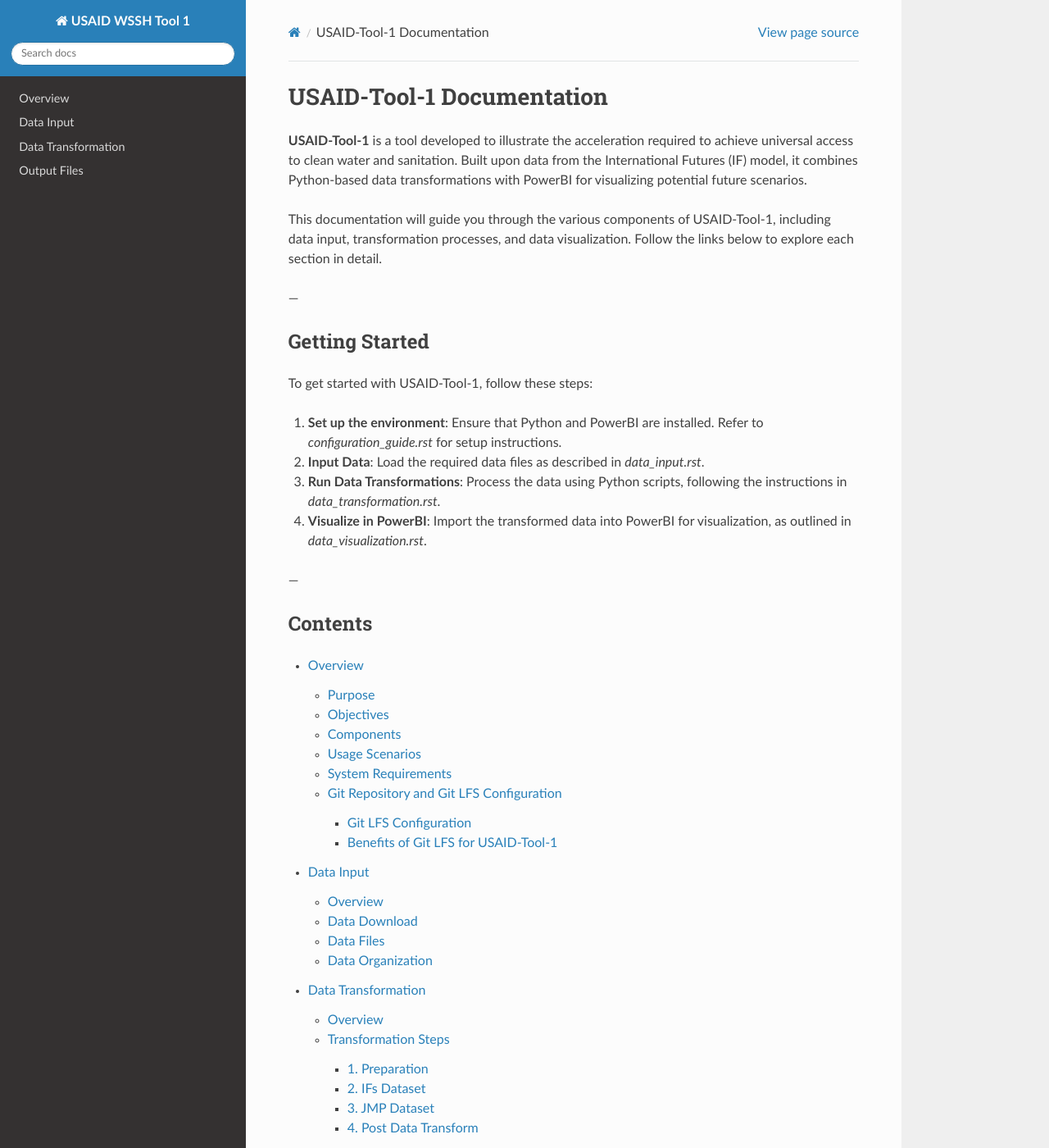
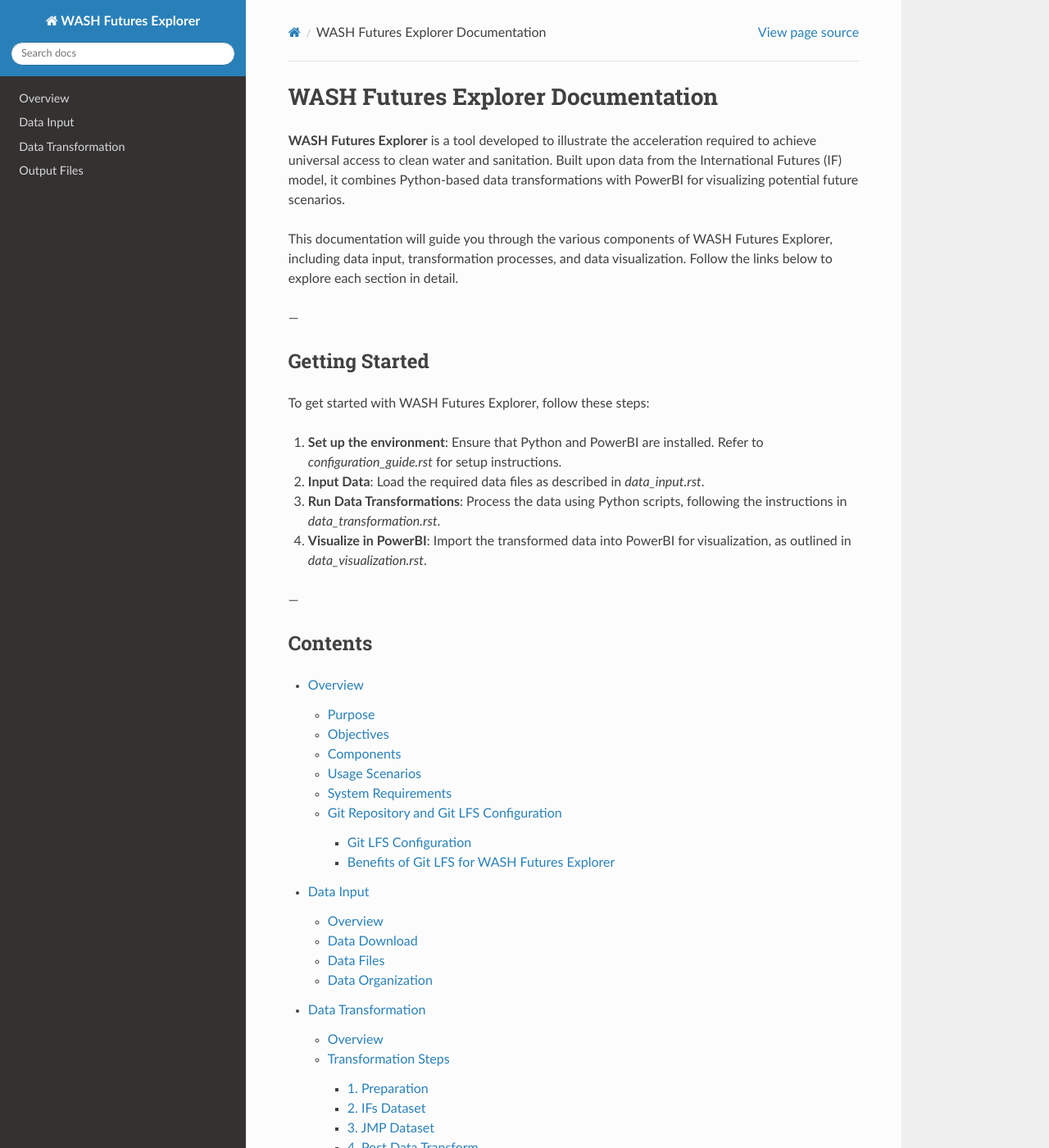
Before and after one commit to akvo/wash-futures-explorer, a Sphinx documentation site: the page built from docs/index.rst, in a window 1280 px wide and 1400 px high. Shown: the whole window at 82% size. Built offline with Sphinx 7.4.7 and the Read the Docs theme 3.1.0, drawn with Linux system fonts in a browser that asks for light colours; pages that are not in the unit, such as notebooks, are missing from menus; some of the changed text lies outside the part shown.

Commit message:
Update Read the Docs

```diff
--- a/docs/conf.py
+++ b/docs/conf.py
@@ -8,9 +8,9 @@
 # ones.
 extensions = []
 
-project = "USAID WSSH Tool 1"
+project = "WASH Futures Explorer"
 copyright = "2024, Akvo"
-author = "Deden Bangkit"
+author = "Akvo"
 
 extensions = [
     "sphinx_rtd_theme",
--- a/docs/data_input.rst
+++ b/docs/data_input.rst
@@ -5,7 +5,7 @@
 Overview
 ========
 
-The data for **USAID-Tool-1** is sourced from the **International Futures (IFs)** model, a free and open-source quantitative tool designed to help users think systematically about long-term global futures. Developed by the Frederick S. Pardee Center for International Futures, IFs is used by policymakers, researchers, and students worldwide to explore potential global trends, development goals, and targets. The IFs model offers insights into various indicators, including those relevant to water, sanitation, and hygiene (WASH) initiatives.
+The data for **WASH Futures Explorer** is sourced from the **International Futures (IFs)** model, a free and open-source quantitative tool designed to help users think systematically about long-term global futures. Developed by the Frederick S. Pardee Center for International Futures, IFs is used by policymakers, researchers, and students worldwide to explore potential global trends, development goals, and targets. The IFs model offers insights into various indicators, including those relevant to water, sanitation, and hygiene (WASH) initiatives.
 
 For more information about the IFs model, visit the `Pardee Wiki page <https://korbel.du.edu/pardee/content/download-ifs>`_.
 
@@ -25,7 +25,7 @@
 Data Files
 ==========
 
-The following files are included in **USAID-Tool-1** as primary data sources. Each file represents a different WASH or socio-economic indicator that will be used to analyze progress toward clean water and sanitation access:
+The following files are included in **WASH Futures Explorer** as primary data sources. Each file represents a different WASH or socio-economic indicator that will be used to analyze progress toward clean water and sanitation access:
 
 - **Deaths by Category of Cause - Millions (Diarrhea)**: `01. Deaths by Category of Cause - Millions (2nd Dimensions = Diarrhea).csv`
 - **Poverty Headcount (< $2.15 per Day)**: `06. Poverty Headcount less than $2.15 per Day, Log Normal - Millions.csv`
@@ -53,4 +53,4 @@
 
 ---
 
-Refer to the `data_transformation.rst` section for details on how these data files are processed and prepared for visualization within **USAID-Tool-1**.
+Refer to the `data_transformation.rst` section for details on how these data files are processed and prepared for visualization within **WASH Futures Explorer**.
--- a/docs/data_output.rst
+++ b/docs/data_output.rst
@@ -15,7 +15,7 @@
 
 .. code-block:: text
 
-    usaid-wssh-tool-1/output_data
+    wash-futures-explorer/output_data
     ├── key_actual_commitment.csv
     ├── key_commitment.csv
     ├── key_country.csv
--- a/docs/data_transformation.rst
+++ b/docs/data_transformation.rst
@@ -5,7 +5,7 @@
 Overview
 ========
 
-The data transformation for **USAID-Tool-1** is performed within a Jupyter Notebook, located in the `src` folder as `main.ipynb`. This notebook prepares the raw data for visualization by performing multiple transformation steps on the IFs and JMP datasets, which are essential for calculating progress rates and organizing WASH indicators.
+The data transformation for **WASH Futures Explorer** is performed within a Jupyter Notebook, located in the `src` folder as `main.ipynb`. This notebook prepares the raw data for visualization by performing multiple transformation steps on the IFs and JMP datasets, which are essential for calculating progress rates and organizing WASH indicators.
 
 Required libraries are listed in the `requirements.txt` file in the `src` folder.
 
--- a/docs/index.rst
+++ b/docs/index.rst
@@ -1,17 +1,17 @@
-===========================
-USAID-Tool-1 Documentation
-===========================
+===================================
+WASH Futures Explorer Documentation
+===================================
 
-**USAID-Tool-1** is a tool developed to illustrate the acceleration required to achieve universal access to clean water and sanitation. Built upon data from the International Futures (IF) model, it combines Python-based data transformations with PowerBI for visualizing potential future scenarios.
+**WASH Futures Explorer** is a tool developed to illustrate the acceleration required to achieve universal access to clean water and sanitation. Built upon data from the International Futures (IF) model, it combines Python-based data transformations with PowerBI for visualizing potential future scenarios.
 
-This documentation will guide you through the various components of USAID-Tool-1, including data input, transformation processes, and data visualization. Follow the links below to explore each section in detail.
+This documentation will guide you through the various components of WASH Futures Explorer, including data input, transformation processes, and data visualization. Follow the links below to explore each section in detail.
 
 ---
 
 Getting Started
 ===============
 
-To get started with USAID-Tool-1, follow these steps:
+To get started with WASH Futures Explorer, follow these steps:
 
 1. **Set up the environment**: Ensure that Python and PowerBI are installed. Refer to `configuration_guide.rst` for setup instructions.
 2. **Input Data**: Load the required data files as described in `data_input.rst`.
@@ -37,7 +37,7 @@
 About this Documentation
 ========================
 
-This documentation is structured to help both technical and non-technical users understand and utilize USAID-Tool-1 effectively. Each section contains detailed explanations, code snippets, and examples for ease of use.
+This documentation is structured to help both technical and non-technical users understand and utilize WASH Futures Explorer effectively. Each section contains detailed explanations, code snippets, and examples for ease of use.
 
 ---
 
```
Also changed, not shown: docs/overview.rst (+6 -6 lines).
